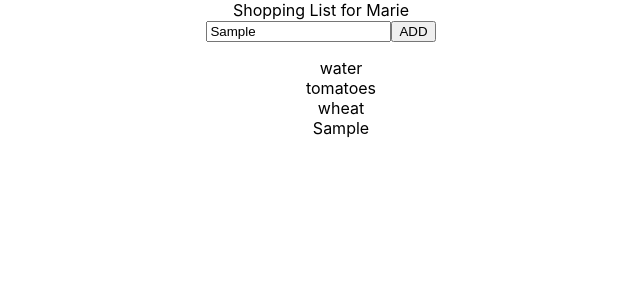
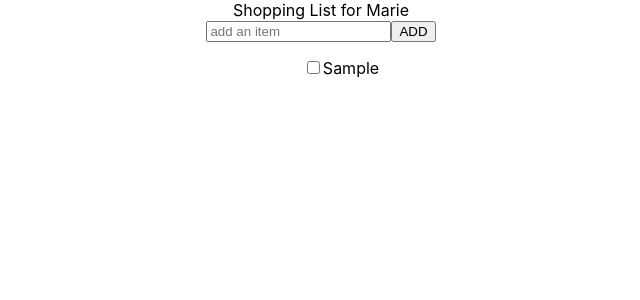
Before and after one commit to necoline/todoReact, a React (Create React App) app: page / in a window 1280 px wide. Both pictures are taken after typing "Sample" into the empty fields and a click on the button "ADD". Shown: the top 300 px of the page, without its empty margins (319-959 px from the left). Built offline with nearby package versions, Linux system fonts and the light colour scheme.

Commit message:
adds removal functionality

```diff
--- a/src/App.js
+++ b/src/App.js
@@ -4,7 +4,7 @@ import Header from "./Header";
 import ToDoList from "./ToDoList";
 
 function App() {
-  //js
+  //get saved list
   return (
     <div className="App">
       <Header userName="Marie" />
--- a/src/Form.jsx
+++ b/src/Form.jsx
@@ -13,6 +13,7 @@ class Form extends Component {
   sendItem = event => {
     event.preventDefault();
     this.props.addItem(this.state.inputText);
+    this.setState({ inputText: "" });
   };
 
   render() {
@@ -21,7 +22,7 @@ class Form extends Component {
         <input
           type="text"
           placeholder="add an item"
-          value={this.state.text}
+          value={this.state.inputText}
           onChange={this.handleChange}
         />
         <button type="submit">ADD</button>
--- a/src/List.css
+++ b/src/List.css
@@ -2,3 +2,7 @@ ul {
   list-style-type: none;
   word-break: break-all;
 }
+
+.list-item {
+  display: inline;
+}
--- a/src/List.jsx
+++ b/src/List.jsx
@@ -6,9 +6,14 @@ class List extends Component {
     return (
       <ul>
         {this.props.shoppingList.map(listItem => (
-          <li key={listItem} className="list-item">
-            {listItem}
-          </li>
+          <div key={listItem}>
+            <input
+              type="checkbox"
+              value="completed"
+              onClick={event => this.props.removeItem(listItem)}
+            />
+            <li className="list-item">{listItem}</li>
+          </div>
         ))}
       </ul>
     );
--- a/src/ToDoList.jsx
+++ b/src/ToDoList.jsx
@@ -4,7 +4,7 @@ import Form from "./Form";
 
 class ToDoList extends Component {
   state = {
-    list: ["water", "tomatoes", "wheat"]
+    list: []
   };
 
   // add to the list
@@ -15,7 +15,8 @@ class ToDoList extends Component {
 
   // remove items from the list
   removeItem = item => {
-    // new array without the item
+    const newList = this.state.list.filter(listItem => listItem !== item);
+    this.setState({ list: newList });
   };
 
   render() {
```
